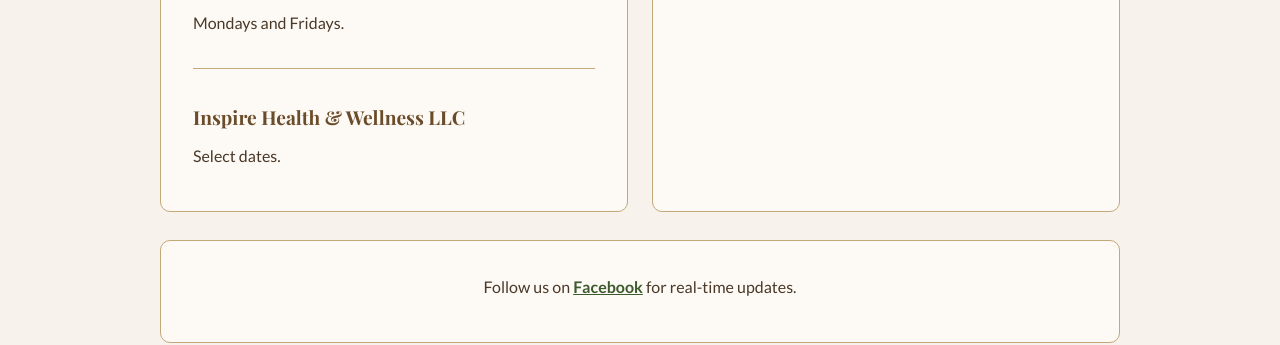
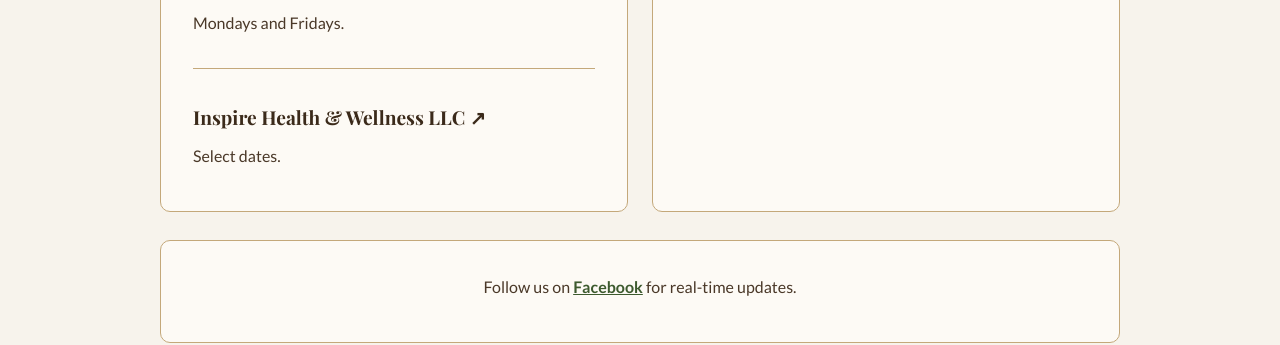
Before and after one commit to blueearthcommunitymarket/blueearthcommunitymarket.github.io, a Jekyll site: the page built from food-trucks/index.html, in a window 1280 px wide and 900 px high, scrolled down 3364 px. Shown: the part 266-611 px from the top of the window. Built offline with Jekyll 4.4.1, drawn with Linux system fonts in a browser that asks for light colours; some web fonts are replaced.

Commit message:
Add Inspire Health & Wellness Facebook link

```diff
--- a/food-trucks/index.html
+++ b/food-trucks/index.html
@@ -141,7 +141,7 @@
             <h3><a href="https://www.facebook.com/share/1AquB7sxYj/?mibextid=wwXIfr" target="_blank" rel="noopener" style="color: var(--brown-dark); text-decoration: none;">Kris Tacos ↗</a></h3>
             <p>Mondays and Fridays.</p>
             <hr class="divider">
-            <h3>Inspire Health &amp; Wellness LLC</h3>
+            <h3><a href="https://www.facebook.com/share/1C8aaBfsJr/?mibextid=wwXIfr" target="_blank" rel="noopener" style="color: var(--brown-dark); text-decoration: none;">Inspire Health &amp; Wellness LLC ↗</a></h3>
             <p>Select dates.</p>
         </div>
         <div class="card">
```
